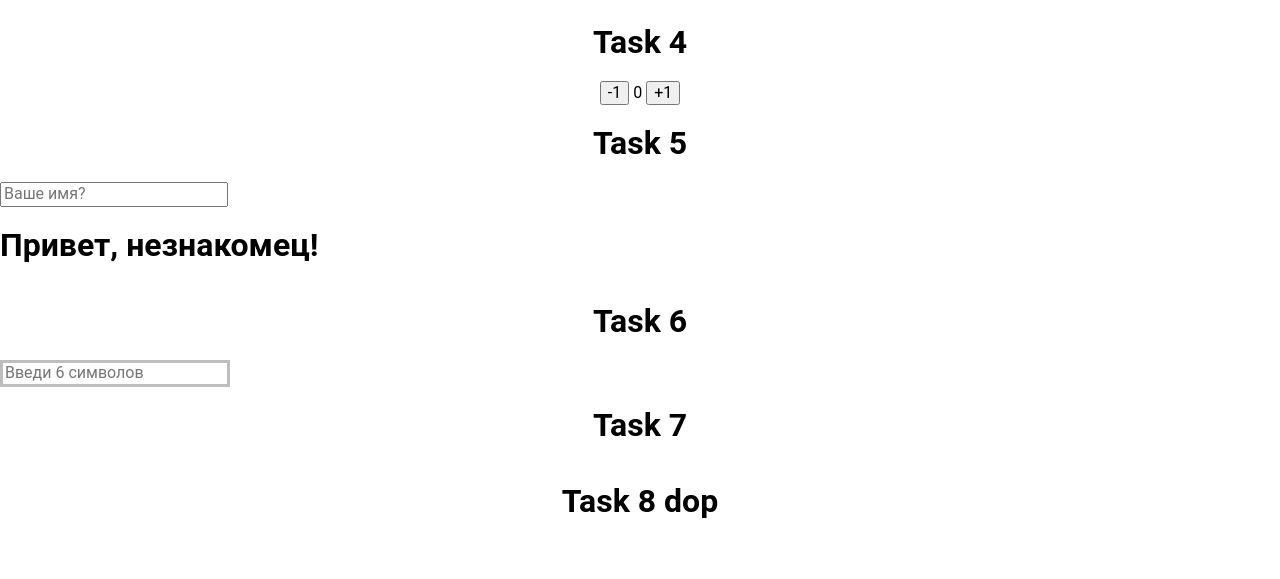
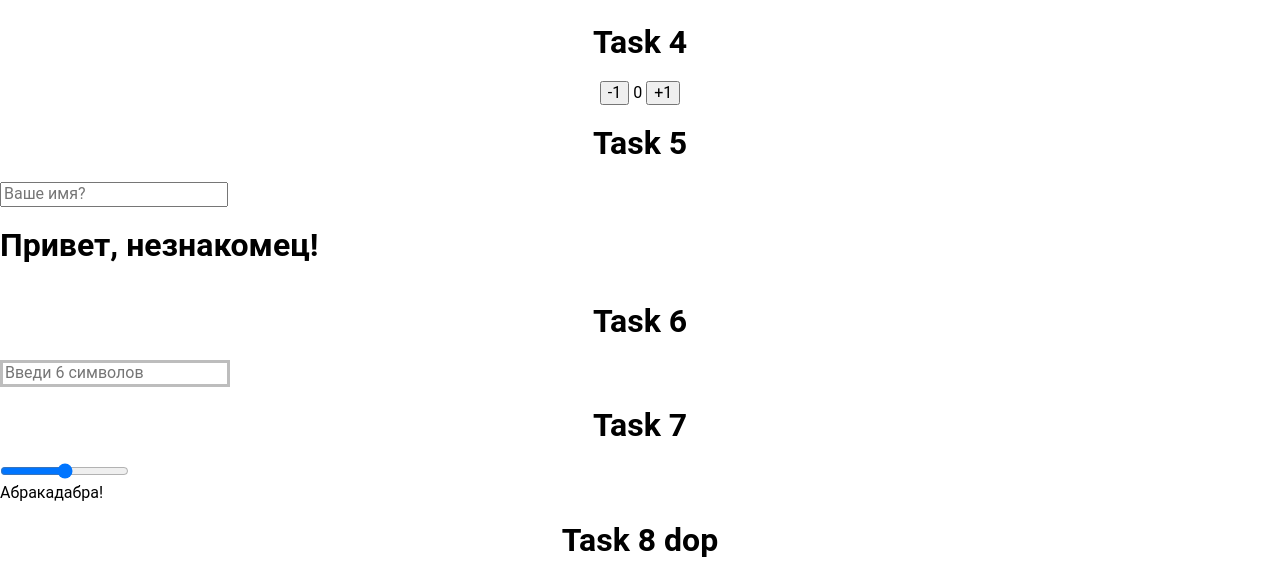
Before and after one commit to myaryhin0201/goit-js-hw-07, a plain HTML site: page index.html in a window 1280 px wide. Shown: the part 1356-1935 px from the top of the page. Before the commit the page ends 1896 px from the top, so only its background shows below. Drawn offline with Linux system fonts and the light colour scheme.

Commit message:
add 7 task

```diff
--- a/index.html
+++ b/index.html
@@ -57,6 +57,9 @@
     <input type="text" id="validation-input"
     data-length="6" placeholder="Введи 6 символов" />
     <h1>Task 7</h1>
+    <input id="font-size-control" type="range" />
+    <br />
+    <span id="text">Абракадабра!</span>
     <h1>Task 8 dop</h1>
     <script src="./js/task-1.js" type="module"></script>
     <script src="./js/task-2.js" type="module"></script>
--- a/js/task-2.js
+++ b/js/task-2.js
@@ -1,4 +1,9 @@
 console.log(`Задание 2`);
+// Напиши скрипт, который для каждого
+// элемента массива ingredients создаст отдельный li,
+// после чего вставит все li за одну операцию в список
+// ul.ingredients.Для создания DOM - узлов используй
+// document.createElement().
 const ingredients = [
   'Картошка',
   'Грибы',
--- a/js/task-5.js
+++ b/js/task-5.js
@@ -1,4 +1,8 @@
 console.log(`Задание 5`);
+// Напиши скрипт который, при наборе текста в инпуте
+// input#name - input(событие input), подставляет его
+// текущее значение в span#name - output.Если инпут пустой,
+// в спане должна отображаться строка 'незнакомец'.
 const inputName = document.querySelector('#name-input');
 const outputName = document.querySelector('#name-output');
 console.log(inputName.value);
--- a/js/task-7.js
+++ b/js/task-7.js
@@ -1 +1,16 @@
 console.log(`Задание 7`);
+// Напиши скрипт, который реагирует на изменение значения
+// input#font - size - control(событие input) и изменяет инлайн
+// - стиль span#text обновляя свойство font - size.
+// В результате при перетаскивании ползунка будет меняться размер текста.
+
+const mainText = document.querySelector('#text');
+const sizeControl = document.querySelector('#font-size-control');
+sizeControl.setAttribute('max', '50px');
+sizeControl.setAttribute('min', '6px');
+sizeControl.setAttribute('step', '3px');
+sizeControl.setAttribute('value', '16px');
+sizeControl.addEventListener('input', () => {
+    var size = sizeControl.value;
+    mainText.style.fontSize = `${size}px`;
+});
```
Also changed, not shown: js/task-1.js (+11 -0 lines), js/task-3.js (+11 -0 lines), js/task-4.js (+9 -0 lines).
